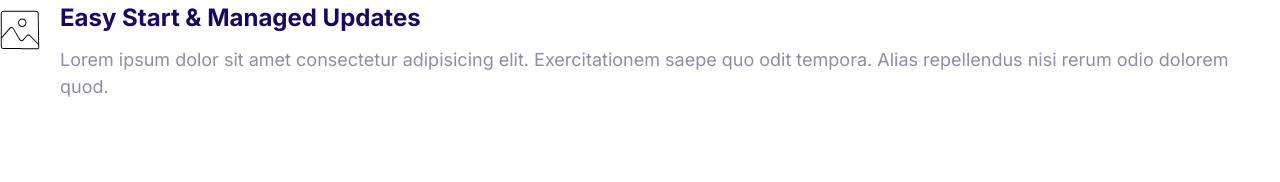
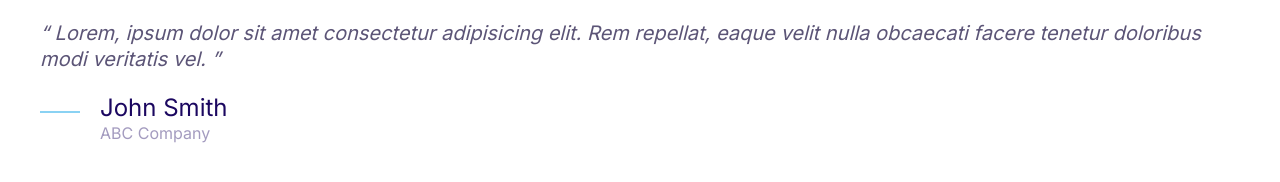
Before and after one commit to robbgio/moshify, a plain HTML site: page Moshify/index.html in a window 1280 px wide. Drawn offline with Linux system fonts and the light colour scheme.

Commit message:
Define media quotes

```diff
--- a/Moshify/CSS/styles.css
+++ b/Moshify/CSS/styles.css
@@ -4,6 +4,7 @@
   --color-accent: #ff3400;
   --color-headings: #1b0760;
   --color-body: #918ca4;
+  --color-body-darker: #5c5577;
   --color-border: #ccc;
   --border-radius: 30px;
 }
@@ -378,3 +379,50 @@ a {
 .media__image {
   margin-top: 1rem;
 }
+
+/* Quotes */
+
+.quote {
+  font-size: 3rem;
+  font-style: italic;
+  color: var(--color-body-darker);
+  line-height: 1.3;
+}
+
+.quote__text::before {
+  content: open-quote;
+}
+.quote__text::after {
+  content: close-quote;
+}
+
+.quote__author {
+  font-size: 3rem;
+  font-weight: 500;
+  font-style: normal;
+  margin-bottom: 0;
+}
+.quote__orginization {
+  color: var(--color-headings);
+  opacity: 0.4;
+  font-size: 2rem;
+  font-style: normal;
+  margin-bottom: 0;
+}
+
+.quote__line {
+  position: relative;
+  bottom: 10px;
+}
+
+@media screen and (min-width: 1024px) {
+  .quote {
+    font-size: 2rem;
+  }
+  .quote__author {
+    font-size: 2.4rem;
+  }
+  .quote__orginization {
+    font-size: 1.6rem;
+  }
+}
--- a/Moshify/index.html
+++ b/Moshify/index.html
@@ -15,20 +15,24 @@
     <link rel="stylesheet" href="css/styles.css" />
   </head>
   <body>
+    <blockquote class="quote">
+      <p class="quote__text">
+        Lorem, ipsum dolor sit amet consectetur adipisicing elit. Rem repellat,
+        eaque velit nulla obcaecati facere tenetur doloribus modi veritatis vel.
+      </p>
+      <footer>
         <div class="media">
           <div class="media__image">
-        <svg class="icon icon--primary">
-          <use xlink:href="images/sprite.svg#snap"></use>
+            <svg class="icon icon--primary quote__line">
+              <use xlink:href="images/sprite.svg#line"></use>
             </svg>
           </div>
           <div class="media__body">
-        <h3 class="media__title">Easy Start & Managed Updates</h3>
-        <p>
-          Lorem ipsum dolor sit amet consectetur adipisicing elit.
-          Exercitationem saepe quo odit tempora. Alias repellendus nisi rerum
-          odio dolorem quod.
-        </p>
+            <h3 class="media__title quote__author">John Smith</h3>
+            <p class="quote__orginization">ABC Company</p>
           </div>
         </div>
+      </footer>
+    </blockquote>
   </body>
 </html>
```
Lines whose indentation alone changed are shown as unchanged.
